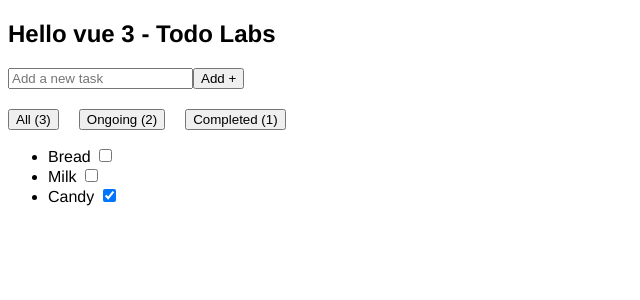
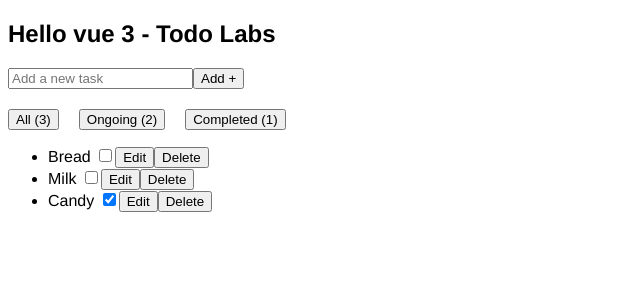
Before and after one commit to cristian1201/vue-todo-app, a Vue app: page / in a window 1280 px wide. Shown: the top 300 px of the page, without its empty margins (0-640 px from the left). Built offline with nearby package versions, Linux system fonts and the light colour scheme.

Commit message:
refactor: add task list order

```diff
--- a/package.json
+++ b/package.json
@@ -6,6 +6,7 @@
     "build": "vite build"
   },
   "dependencies": {
+    "uuid": "^8.3.1",
     "vue": "^3.0.2"
   },
   "devDependencies": {
--- a/src/App.vue
+++ b/src/App.vue
@@ -30,12 +30,15 @@
         :checked="taskItem.complete"
         v-model="taskItem.complete"
       />
+      <button>Edit</button>
+      <button>Delete</button>
     </li>
   </ul>
 </template>
 
 <script>
 import { reactive, toRefs, computed } from 'vue';
+import { v4 as uuid } from 'uuid';
 export default {
   name: 'App',
   setup() {
@@ -62,8 +65,8 @@ export default {
     // Add a new task
     const addTask = () => {
       state.taskList.push({
+        complete: false,
         label: state.newTaskInput,
-        complete: false,
       });
       state.newTaskInput = '';
     };
```
Also changed, not shown: 1 other file (tests, documents, lock files or other folders).
